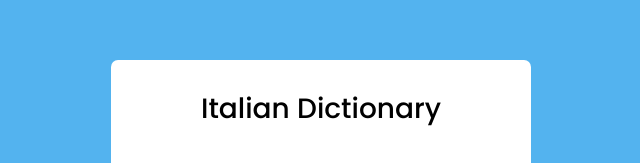
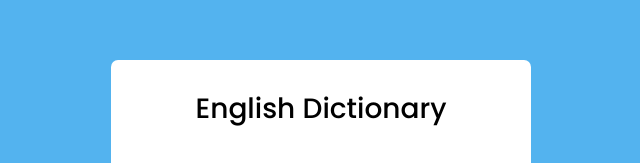
Before and after one commit to YousefXI/Dictionary-App, a plain HTML site: page index.html in a window 1280 px wide. Shown: the part 216-379 px from the top of the page, without its empty margins (319-959 px from the left). Drawn offline with Linux system fonts and the light colour scheme.

Commit message:
Update index.html

```diff
--- a/index.html
+++ b/index.html
@@ -16,7 +16,7 @@
 
 <body>
    <div class="wrapper">
-      <header>Italian Dictionary</header>
+      <header>English Dictionary</header>
       <div class="search">
          <input type="text" placeholder="Search a world" required>
          <i class="fas fa-search"></i>
```
